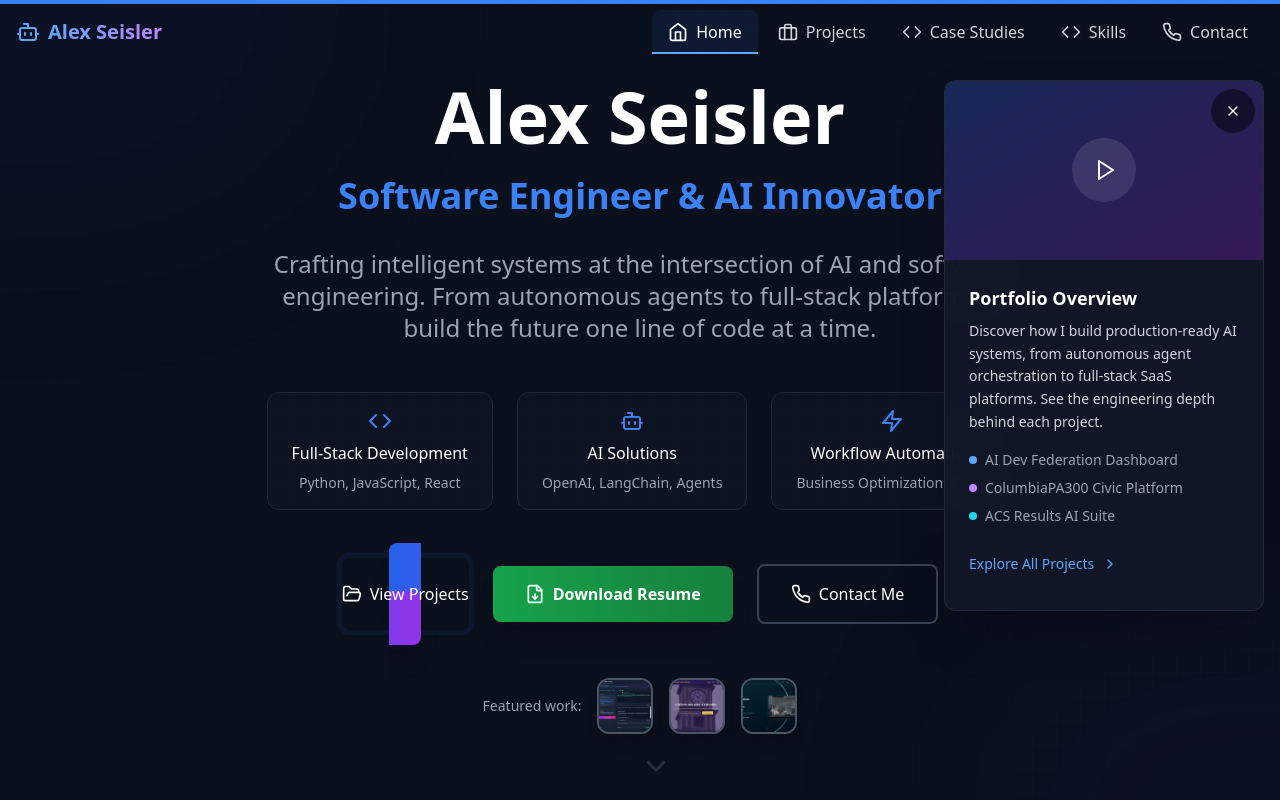
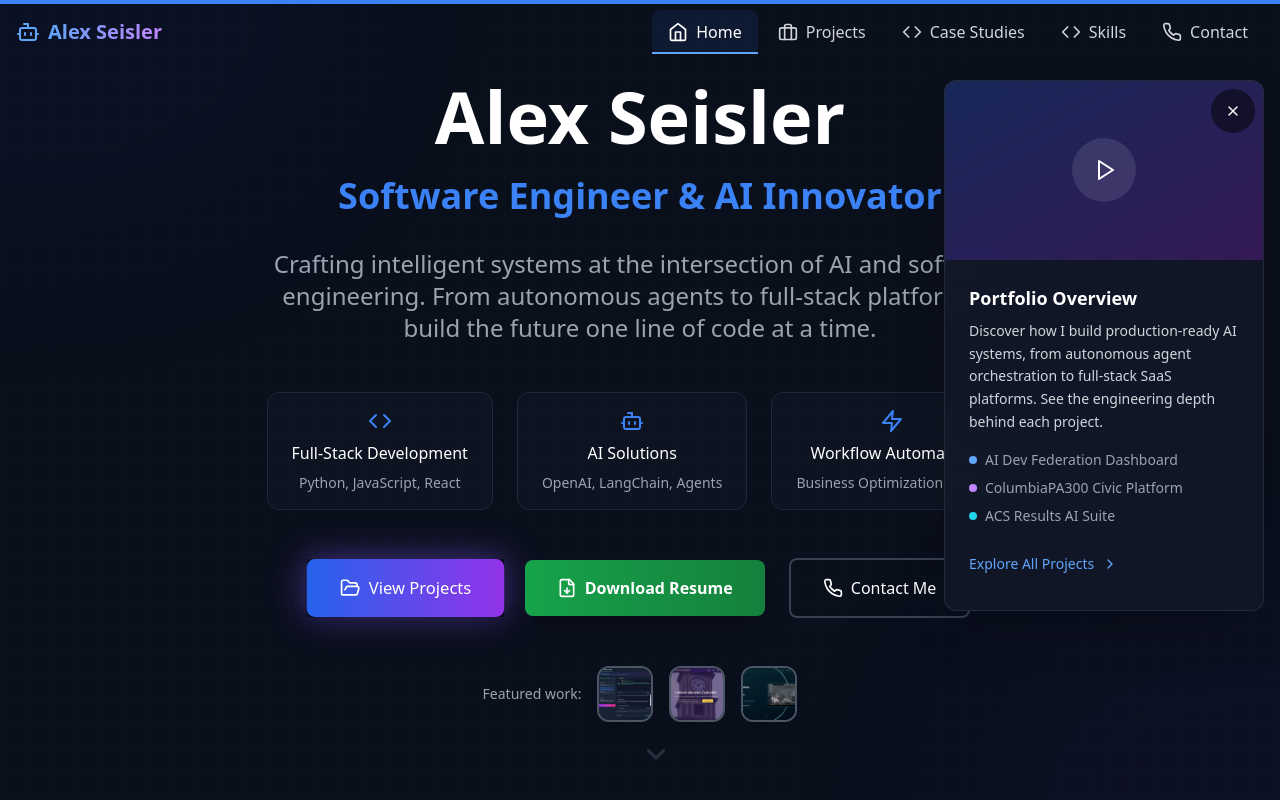
Before and after one commit to AlexSeisler/Alex-Seislers_Software-Portfolio, a React (Vite) app: page / in a window 1280 px wide. Shown: the top 800 px of the page. Built offline with nearby package versions, Linux system fonts and the light colour scheme.

Commit message:
video + button fixes

```diff
--- a/src/components/Header.tsx
+++ b/src/components/Header.tsx
@@ -179,18 +179,15 @@ export default function Header() {
           >
             <motion.div
               animate={{
+                scale: [1, 1.05, 1],
                 boxShadow: [
-                  '0 0 0 0 rgba(59, 130, 246, 0)',
-                  '0 0 0 8px rgba(59, 130, 246, 0.1)',
-                  '0 0 0 0 rgba(59, 130, 246, 0)'
+                  '0 0 20px rgba(59, 130, 246, 0.4)',
+                  '0 0 40px rgba(147, 51, 234, 0.6)',
+                  '0 0 20px rgba(59, 130, 246, 0.4)'
                 ]
               }}
-              transition={{
-                duration: 3,
-                repeat: Infinity,
-                ease: "easeInOut"
-              }}
-              className="rounded-lg"
+              transition={{ duration: 3, repeat: Infinity, ease: "easeInOut" }}
+              className="flex w-full sm:w-auto"   // ✅ matches ContactMe sizing
             >
               <Link
                 to="/projects"
```
